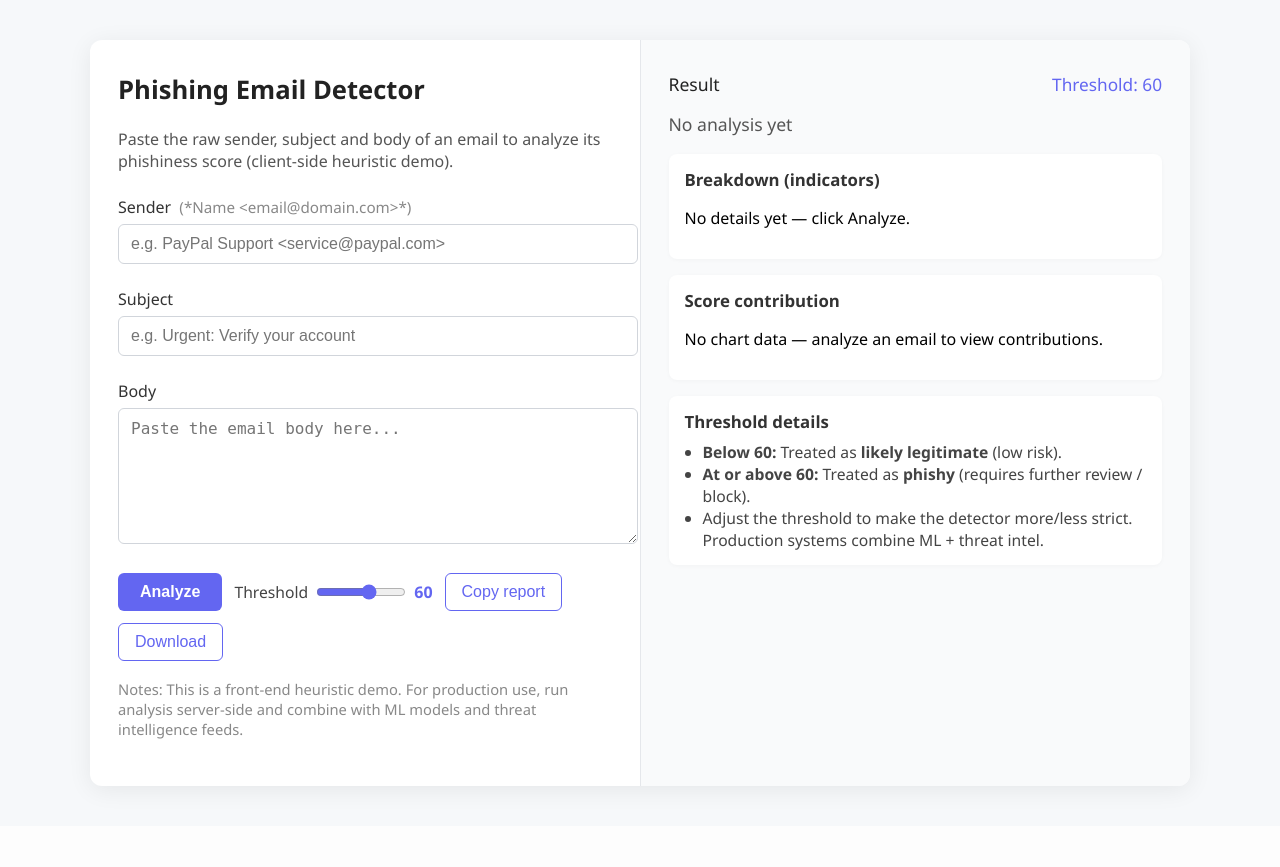
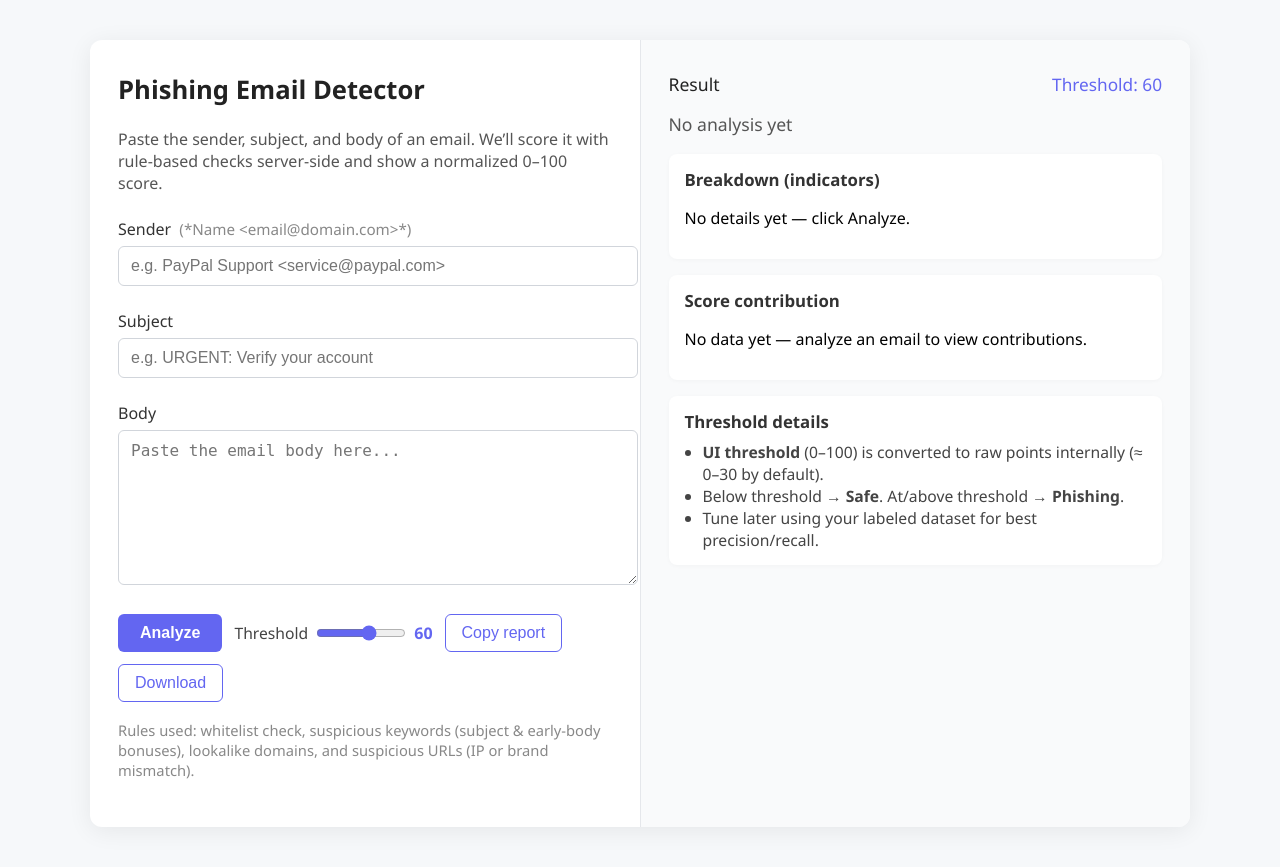
Before and after one commit to brendanc2122/P1_1_Email_Phishing_Detection, a Flask app: page / in a window 1280 px wide. Before the commit the page ends 795 px from the top, so only its background shows below. Run offline with Flask 3, Linux system fonts and the light colour scheme.

Commit message:
Checkpoint: save current work

```diff
--- a/app.py
+++ b/app.py
@@ -1,21 +1,48 @@
+# from flask import Flask, render_template, request, jsonify
+# from rules import Rule
+# import pandas as pd
+# import numpy as np
+# import re
+# import difflib
+# from urllib.parse import urlparse
+# import socket
+
+# app = Flask(__name__)
+
+# # Route for the home page
+# @app.route('/')
+# def index():
+#     # Render the main index.html template
+#     return render_template('index.html')
+# x = Rule()
+
+
+# x.example_rule_1()
+
+# # Run the Flask development server
+# if __name__ == "__main__":
+#     app.run(debug=True)
+# app.py
+# app.py
 from flask import Flask, render_template, request, jsonify
 from rules import Rule
-import pandas as pd
-import numpy as np
-
 
 app = Flask(__name__)
+engine = Rule()  # you can pass custom weights or default_threshold_raw here
 
-# Route for the home page
-@app.route('/')
+@app.get("/")
 def index():
-    # Render the main index.html template
-    return render_template('index.html')
-x = Rule()
+    return render_template("index.html")
 
+@app.post("/analyze")
+def analyze():
+    data = request.get_json(silent=True) or request.form
+    sender   = data.get("sender", "")
+    subject  = data.get("subject", "")
+    body     = data.get("body", "")
+    threshold = data.get("threshold")  # UI slider value (0–100) or raw
+    result = engine.evaluate(sender, subject, body, threshold=threshold)
+    return jsonify(result)
 
-x.example_rule_1()
-
-# Run the Flask development server
 if __name__ == "__main__":
     app.run(debug=True)
--- /dev/null
+++ b/requirements.txt
@@ -0,0 +1 @@
+Flask==3.0.3
--- a/static/script.js
+++ b/static/script.js
@@ -1,91 +1,139 @@
-// --- Threshold slider: update value in real-time ---
+// --- sync threshold slider to labels ---
 const thresholdInput = document.getElementById('threshold');
 const thresholdValue = document.getElementById('threshold-value');
 const resultThreshold = document.getElementById('result-threshold');
 
+function syncThresholdLabels(v) {
+  if (thresholdValue) thresholdValue.textContent = v;
+  if (resultThreshold) resultThreshold.textContent = v;
+}
 if (thresholdInput) {
-    thresholdInput.addEventListener('input', function() {
-        thresholdValue.textContent = this.value;
-        if (resultThreshold) resultThreshold.textContent = this.value;
-    });
+  syncThresholdLabels(thresholdInput.value);
+  thresholdInput.addEventListener('input', (e) => syncThresholdLabels(e.target.value));
 }
 
-// --- Prevent form submission and show demo result ---
+// --- form submit -> call backend /analyze ---
 const form = document.querySelector('.email-form');
-if (form) {
-    form.addEventListener('submit', function(e) {
-        e.preventDefault();
-        // Generate a random score for demo purposes
-        const score = Math.floor(Math.random() * 100);
-        const scoreLabel = document.querySelector('.score-label');
-        const breakdown = document.querySelector('.breakdown');
-        const scoreContribution = document.querySelector('.score-contribution');
-        if (scoreLabel) {
-            scoreLabel.textContent = `Score: ${score} — ${score >= thresholdInput.value ? 'Phishy' : 'Likely Legitimate'}`;
-            scoreLabel.style.fontWeight = 'bold';
-            scoreLabel.style.color = score >= thresholdInput.value ? '#b91c1c' : '#15803d';
-        }
-        // Show fake breakdown indicators
-        if (breakdown) {
-            breakdown.innerHTML = `
-                <h4>Breakdown (indicators)</h4>
-                <ul>
-                    <li>Suspicious sender: ${Math.random() > 0.5 ? 'Yes' : 'No'}</li>
-                    <li>Urgent language: ${Math.random() > 0.5 ? 'Yes' : 'No'}</li>
-                    <li>Links detected: ${Math.floor(Math.random() * 3)}</li>
-                </ul>
-            `;
-        }
-        // Show fake score contribution
-        if (scoreContribution) {
-            scoreContribution.innerHTML = `
-                <h4>Score contribution</h4>
-                <ul>
-                    <li>Sender: ${Math.floor(Math.random() * 30)}</li>
-                    <li>Subject: ${Math.floor(Math.random() * 30)}</li>
-                    <li>Body: ${Math.floor(Math.random() * 40)}</li>
-                </ul>
-            `;
-        }
-    });
+
+async function analyzeEmail(e) {
+  e.preventDefault();
+  const sender = document.getElementById('sender').value;
+  const subject = document.getElementById('subject').value;
+  const body = document.getElementById('body').value;
+  const threshold = Number(document.getElementById('threshold').value);
+
+  const res = await fetch('/analyze', {
+    method: 'POST',
+    headers: { 'Content-Type': 'application/json' },
+    body: JSON.stringify({ sender, subject, body, threshold })
+  });
+  const data = await res.json();
+
+  // Update UI
+  const scoreLabel = document.querySelector('.score-label');
+  const breakdown = document.querySelector('.breakdown');
+  const contribBox = document.querySelector('.score-contribution');
+
+  if (scoreLabel) {
+    scoreLabel.textContent =
+      `Score: ${data.normalized_score}/100 (raw: ${data.raw_score}) — ${data.label}`;
+    scoreLabel.style.fontWeight = 'bold';
+    scoreLabel.style.color = (data.label === 'Phishing') ? '#b91c1c' : '#15803d';
+  }
+
+  if (breakdown) {
+    const items = (data.reasons || []).map(r => `<li>${r}</li>`).join('');
+    breakdown.innerHTML = `
+      <h4>Breakdown (indicators)</h4>
+      <ul>${items || '<li>No indicators</li>'}</ul>
+    `;
+  }
+
+  if (contribBox) {
+    const contrib = data.contrib || {};
+    const items = Object.entries(contrib).map(([k, v]) => `<li>${k}: ${v}</li>`).join('');
+    contribBox.innerHTML = `
+      <h4>Score contribution</h4>
+      <ul>${items || '<li>No contributions</li>'}</ul>
+    `;
+  }
+
+  // reflect the threshold the backend actually used (UI %)
+  if (typeof data.threshold_ui === 'number') {
+    syncThresholdLabels(data.threshold_ui);
+    if (thresholdInput) thresholdInput.value = data.threshold_ui;
+  }
 }
 
-// --- Copy report to clipboard ---
+if (form) form.addEventListener('submit', analyzeEmail);
+
+
+// --- Copy report ---
 const copyBtn = document.querySelector('.copy-btn');
 if (copyBtn) {
-    copyBtn.addEventListener('click', function() {
-        const scoreLabel = document.querySelector('.score-label');
-        const breakdown = document.querySelector('.breakdown');
-        const scoreContribution = document.querySelector('.score-contribution');
-        let text = '';
-        if (scoreLabel) text += scoreLabel.textContent + '\n';
-        if (breakdown) text += breakdown.innerText + '\n';
-        if (scoreContribution) text += scoreContribution.innerText + '\n';
-        navigator.clipboard.writeText(text.trim());
-        copyBtn.textContent = 'Copied!';
-        setTimeout(() => { copyBtn.textContent = 'Copy report'; }, 1200);
-    });
+  copyBtn.addEventListener('click', async () => {
+    const form = document.querySelector('.email-form');
+
+if (form) {
+  form.addEventListener('submit', async (e) => {
+  e.preventDefault();
+
+  const sender = document.getElementById('sender').value;
+  const subject = document.getElementById('subject').value;
+  const body = document.getElementById('body').value;
+  const threshold = Number(document.getElementById('threshold').value);
+
+  const res = await fetch('/analyze', {
+    method: 'POST',
+    headers: { 'Content-Type': 'application/json' },
+    body: JSON.stringify({ sender, subject, body, threshold })
+  });
+  const data = await res.json();
+
+  // --- existing score update ---
+  const scoreLabel = document.querySelector('.score-label');
+  if (scoreLabel) {
+    scoreLabel.textContent =
+      `Score: ${data.normalized_score}/100 (raw: ${data.raw_score}) — ${data.label}`;
+    scoreLabel.style.fontWeight = 'bold';
+    scoreLabel.style.color = (data.label === 'Phishing') ? '#b91c1c' : '#15803d';
+  }
+
+  // --- NEW: show threshold both ways ---
+  const resultThreshold = document.getElementById('result-threshold');
+  if (resultThreshold) {
+    resultThreshold.textContent = `${data.threshold_ui}% (≈${data.threshold_raw} pts)`;
+  }
+
+  // … breakdown & contrib code …
+});
+
 }
 
-// --- Download report as a text file ---
+    const scoreLabel = document.querySelector('.score-label')?.textContent ?? '';
+    const breakdown = document.querySelector('.breakdown')?.innerText ?? '';
+    const contrib = document.querySelector('.score-contribution')?.innerText ?? '';
+    const text = `${scoreLabel}\n\n${breakdown}\n\n${contrib}`.trim();
+    await navigator.clipboard.writeText(text);
+    copyBtn.textContent = 'Copied!';
+    setTimeout(() => (copyBtn.textContent = 'Copy report'), 1200);
+  });
+}
+
+// --- Download report ---
 const downloadBtn = document.querySelector('.download-btn');
 if (downloadBtn) {
-    downloadBtn.addEventListener('click', function() {
-        const scoreLabel = document.querySelector('.score-label');
-        const breakdown = document.querySelector('.breakdown');
-        const scoreContribution = document.querySelector('.score-contribution');
-        let text = '';
-        if (scoreLabel) text += scoreLabel.textContent + '\n';
-        if (breakdown) text += breakdown.innerText + '\n';
-        if (scoreContribution) text += scoreContribution.innerText + '\n';
-        const blob = new Blob([text.trim()], { type: 'text/plain' });
-        const url = URL.createObjectURL(blob);
-        const a = document.createElement('a');
-        a.href = url;
-        a.download = 'phishing_report.txt';
-        document.body.appendChild(a);
-        a.click();
-        document.body.removeChild(a);
-        URL.revokeObjectURL(url);
-    });
+  downloadBtn.addEventListener('click', () => {
+    const scoreLabel = document.querySelector('.score-label')?.textContent ?? '';
+    const breakdown = document.querySelector('.breakdown')?.innerText ?? '';
+    const contrib = document.querySelector('.score-contribution')?.innerText ?? '';
+    const text = `${scoreLabel}\n\n${breakdown}\n\n${contrib}`.trim();
+    const blob = new Blob([text], { type: 'text/plain' });
+    const url = URL.createObjectURL(blob);
+    const a = Object.assign(document.createElement('a'), { href: url, download: 'phishing_report.txt' });
+    document.body.appendChild(a);
+    a.click();
+    a.remove();
+    URL.revokeObjectURL(url);
+  });
 }
--- a/static/style.css
+++ b/static/style.css
@@ -2,10 +2,8 @@ body {
   font-family: 'Segoe UI', Arial, sans-serif;
   background: #f6f8fa;
   margin: 0;
-    padding: 0;
 }
 
-/* Main container for layout */
 .container {
   display: flex;
   max-width: 1100px;
@@ -16,39 +14,33 @@ body {
   overflow: hidden;
 }
 
-/* Left panel: form */
 .detector-panel, .result-panel {
   padding: 32px 28px;
   flex: 1;
 }
 
-/* Divider between panels */
 .detector-panel {
   border-right: 1px solid #e5e7eb;
   min-width: 380px;
 }
 
-/* Right panel: results */
 .result-panel {
   background: #f9fafb;
   min-width: 340px;
 }
 
-/* Headings */
 h2 {
   margin-top: 0;
   font-size: 1.6rem;
   color: #222;
 }
 
-/* Description text */
 .desc {
   color: #555;
   font-size: 1rem;
   margin-bottom: 24px;
 }
 
-/* Form labels and hints */
 .email-form label {
   display: block;
   margin-top: 18px;
@@ -62,9 +54,7 @@ h2 {
   margin-left: 4px;
 }
 
-/* Input and textarea styling */
-.email-form input[type="text"],
-.email-form textarea {
+.email-form input[type="text"], .email-form textarea {
   width: 100%;
   padding: 10px 12px;
   border: 1px solid #d1d5db;
@@ -74,16 +64,12 @@ h2 {
   margin-bottom: 6px;
   transition: border 0.2s;
 }
-.email-form input[type="text"]:focus,
-.email-form textarea:focus {
+.email-form input[type="text"]:focus, .email-form textarea:focus {
   border-color: #6366f1;
   outline: none;
 }
-.email-form textarea {
-    resize: vertical;
-}
+.email-form textarea { resize: vertical; }
 
-/* Action buttons and threshold slider group */
 .actions {
   display: flex;
   align-items: center;
@@ -92,7 +78,6 @@ h2 {
   flex-wrap: wrap;
 }
 
-/* Analyze button styling */
 .analyze-btn {
   background: #6366f1;
   color: #fff;
@@ -104,11 +89,8 @@ h2 {
   font-weight: 600;
   transition: background 0.2s;
 }
-.analyze-btn:hover {
-    background: #4f46e5;
-}
+.analyze-btn:hover { background: #4f46e5; }
 
-/* Copy and download buttons */
 .copy-btn, .download-btn {
   background: #fff;
   color: #6366f1;
@@ -125,7 +107,6 @@ h2 {
   color: #fff;
 }
 
-/* Threshold slider group */
 .threshold-group {
   display: flex;
   align-items: center;
@@ -145,14 +126,12 @@ h2 {
   color: #6366f1;
 }
 
-/* Notes under the form */
 .notes {
   font-size: 0.92em;
   color: #888;
   margin-top: 18px;
 }
 
-/* Result panel header */
 .result-header {
   display: flex;
   justify-content: space-between;
@@ -165,15 +144,12 @@ h2 {
   font-size: 0.98em;
   color: #6366f1;
 }
-
-/* Result score styling */
 .result-score {
   font-size: 1.1em;
   margin-bottom: 18px;
   color: #555;
 }
 
-/* Result breakdown, score contribution, and threshold details boxes */
 .breakdown, .score-contribution, .threshold-details {
   background: #fff;
   border-radius: 8px;
@@ -193,14 +169,7 @@ h2 {
   color: #444;
 }
 
-/* Responsive layout for smaller screens */
 @media (max-width: 900px) {
-    .container {
-        flex-direction: column;
-        max-width: 98vw;
+  .container { flex-direction: column; max-width: 98vw; }
+  .detector-panel, .result-panel { min-width: unset; padding: 22px 10px; }
 }
-    .detector-panel, .result-panel {
-        min-width: unset;
-        padding: 22px 10px;
-    }
-}
--- a/templates/index.html
+++ b/templates/index.html
@@ -1,79 +1,81 @@
 <!DOCTYPE html>
 <html lang="en">
 <head>
-    <meta charset="UTF-8">
-    <meta name="viewport" content="width=device-width, initial-scale=1.0">
+  <meta charset="utf-8" />
+  <meta name="viewport" content="width=device-width,initial-scale=1" />
   <title>Phishing Email Detector</title>
-    <!-- Link to external stylesheet -->
   <link rel="stylesheet" href="{{ url_for('static', filename='style.css') }}">
 </head>
 <body>
   <div class="container">
-        <!-- Left panel: Email input form -->
+    <!-- Left: input -->
     <div class="detector-panel">
       <h2>Phishing Email Detector</h2>
       <p class="desc">
-                <!-- Brief instructions for the user -->
-                Paste the raw sender, subject and body of an email to analyze its phishiness score (client-side heuristic demo).
+        Paste the sender, subject, and body of an email. We’ll score it with rule-based checks server-side and show a normalized 0–100 score.
       </p>
+
       <form class="email-form">
-                <!-- Sender input -->
         <label for="sender">Sender <span class="hint">(*Name &lt;email@domain.com&gt;*)</span></label>
         <input type="text" id="sender" name="sender" placeholder="e.g. PayPal Support &lt;service@paypal.com&gt;" required>
 
-                <!-- Subject input -->
         <label for="subject">Subject</label>
-                <input type="text" id="subject" name="subject" placeholder="e.g. Urgent: Verify your account" required>
+        <input type="text" id="subject" name="subject" placeholder="e.g. URGENT: Verify your account" required>
 
-                <!-- Body input -->
         <label for="body">Body</label>
-                <textarea id="body" name="body" rows="6" placeholder="Paste the email body here..." required></textarea>
+        <textarea id="body" name="body" rows="7" placeholder="Paste the email body here..." required></textarea>
 
-                <!-- Action buttons and threshold slider -->
         <div class="actions">
           <button type="submit" class="analyze-btn">Analyze</button>
+
           <div class="threshold-group">
             <label for="threshold">Threshold</label>
             <input type="range" id="threshold" name="threshold" min="0" max="100" value="60">
             <span id="threshold-value">60</span>
           </div>
+
           <button type="button" class="copy-btn">Copy report</button>
           <button type="button" class="download-btn">Download</button>
         </div>
-                <!-- Notes for users -->
+
         <p class="notes">
-                    Notes: This is a front-end heuristic demo. For production use, run analysis server-side and combine with ML models and threat intelligence feeds.
+          Rules used: whitelist check, suspicious keywords (subject & early-body bonuses), lookalike domains, and suspicious URLs (IP or brand mismatch).
         </p>
       </form>
     </div>
-        <!-- Right panel: Results and details -->
+
+    <!-- Right: results -->
     <div class="result-panel">
       <div class="result-header">
         <span>Result</span>
         <span class="threshold-label">Threshold: <span id="result-threshold">60</span></span>
       </div>
+
       <div class="result-score">
         <span class="score-label">No analysis yet</span>
       </div>
+
       <div class="breakdown">
         <h4>Breakdown (indicators)</h4>
         <p>No details yet — click Analyze.</p>
       </div>
+
       <div class="score-contribution">
         <h4>Score contribution</h4>
-                <p>No chart data — analyze an email to view contributions.</p>
+        <p>No data yet — analyze an email to view contributions.</p>
       </div>
+
       <div class="threshold-details">
         <h4>Threshold details</h4>
         <ul>
-                    <li><b>Below 60:</b> Treated as <b>likely legitimate</b> (low risk).</li>
-                    <li><b>At or above 60:</b> Treated as <b>phishy</b> (requires further review / block).</li>
-                    <li>Adjust the threshold to make the detector more/less strict. Production systems combine ML + threat intel.</li>
+          <li><b>UI threshold</b> (0–100) is converted to raw points internally (≈ 0–{{ 30 if false else 30 }} by default).</li>
+          <li>Below threshold → <b>Safe</b>. At/above threshold → <b>Phishing</b>.</li>
+          <li>Tune later using your labeled dataset for best precision/recall.</li>
         </ul>
       </div>
     </div>
   </div>
-    <!-- Script for interactivity (threshold slider, etc.) -->
+
   <script src="{{ url_for('static', filename='script.js') }}"></script>
 </body>
 </html>
```
Also changed, not shown: rules.py (+180 -23 lines). Lines whose indentation alone changed are shown as unchanged.
